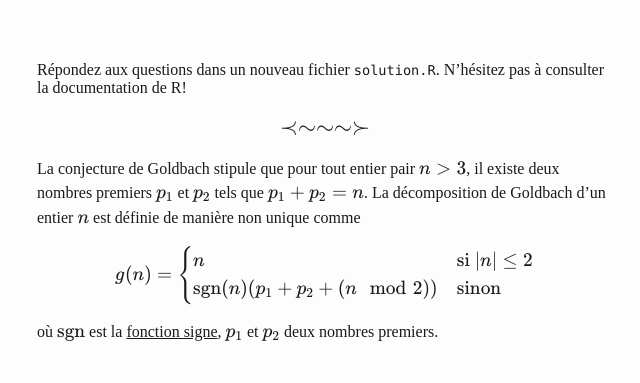
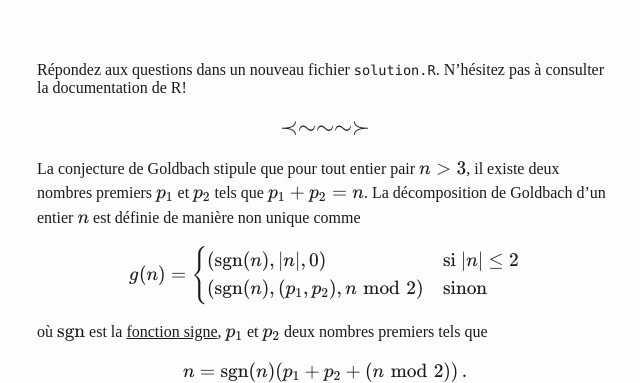
Before and after one commit to ps-pat/mat8186-devoir2, a plain HTML site: page index.html in a window 1280 px wide. Shown: the part 174-557 px from the top of the page, without its empty margins (315-955 px from the left). Drawn offline with nearby package versions, Linux system fonts and the light colour scheme.

Commit message:
Corrections (merci Daphné!).

```diff
--- a/index.html
+++ b/index.html
@@ -263,14 +263,16 @@ class="math inline">p_2</span> tels que <span class="math inline">p_1 +
 p_2 = n</span>. La décomposition de Goldbach d’un entier <span
 class="math inline">n</span> est définie de manière non unique comme
 <span class="math display">g(n) = \begin{cases}
-           n &amp;\text{si } |n| \leq 2\\
-           \mathop{\mathrm{sgn}}(n) (p_1 + p_2 + (n \mod 2))
+           (\mathop{\mathrm{sgn}}(n), |n|, 0) &amp;\text{si } |n| \leq
+2\\
+           (\mathop{\mathrm{sgn}}(n), (p_1, p_2), n\!\! \mod 2)
 &amp;\text{sinon}
          \end{cases}</span> où <span
 class="math inline">\mathop{\mathrm{sgn}}</span> est la <a
 href="https://mathworld.wolfram.com/Sign.html">fonction signe</a>, <span
 class="math inline">p_1</span> et <span class="math inline">p_2</span>
-deux nombres premiers.</p>
+deux nombres premiers tels que <span class="math display">n =
+\mathop{\mathrm{sgn}}(n) (p_1 + p_2 + (n\!\!\!\! \mod 2))\,.</span></p>
 <h1 class="unnumbered" id="exercice-1">Exercice 1</h1>
 <p>Implémentez l’algorithme suivant dans une fonction nommée
 <code>leq_prime(n)</code>:</p>
```
